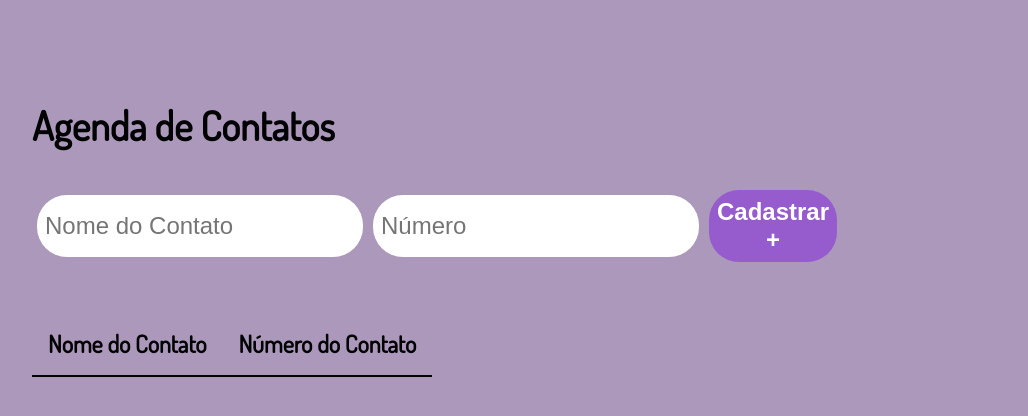
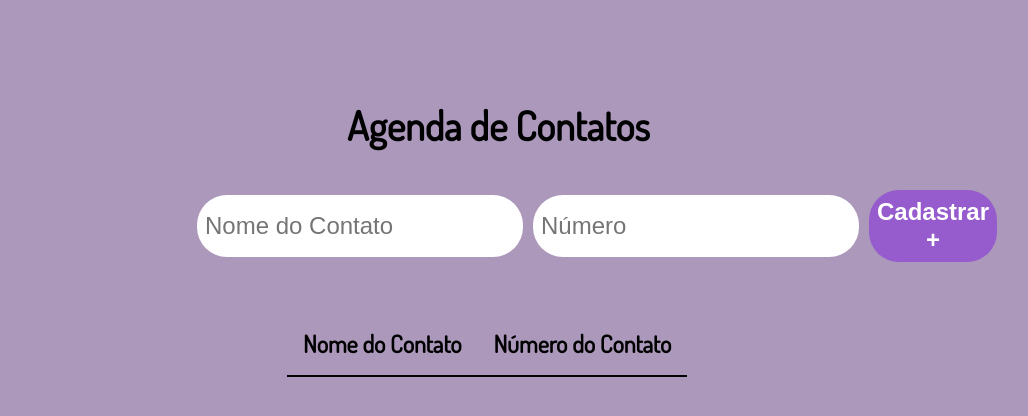
Before and after one commit to carlospaiva88/projeto_agenda_contatos, a plain HTML site: page index.html in a window 1280 px wide. Shown: the whole page, without its empty margins (128-1156 px from the left). Drawn offline with Linux system fonts and the light colour scheme.

Commit message:
centralizando o layout

```diff
--- a/css/main.css
+++ b/css/main.css
@@ -8,16 +8,18 @@
         font-family: 'Dosis', sans-serif;
         background-color: rgb(171, 152, 187);
         padding-top: 100px;
-
     }
     header{
         display: flex;
         margin-bottom: 40px;
-
+        margin-left: 155px;
     }
     header h1{
     font-weight: bold;
     font-size: 2.5rem;
+    }
+    .container{
+      margin-left: 320px;
     }
     form{
         display: flex;
@@ -53,6 +55,7 @@
     }
     table{
         font-size: large;
+        margin-left: 95px;
     }
     table th{
         border-bottom: 2px solid #000;
@@ -66,11 +69,6 @@
         font-size: 18px;
         border-bottom: 1px solid rgba(0, 0, 0, 0.1);
     }
-    .container{
-        max-width: 960px;
-        width: 100%;
-        margin: 0 auto;
-    }
     .resultado{
         padding: 4px;
         font-weight: bold;
```
Also changed, not shown: index.html (+3 -7 lines).
